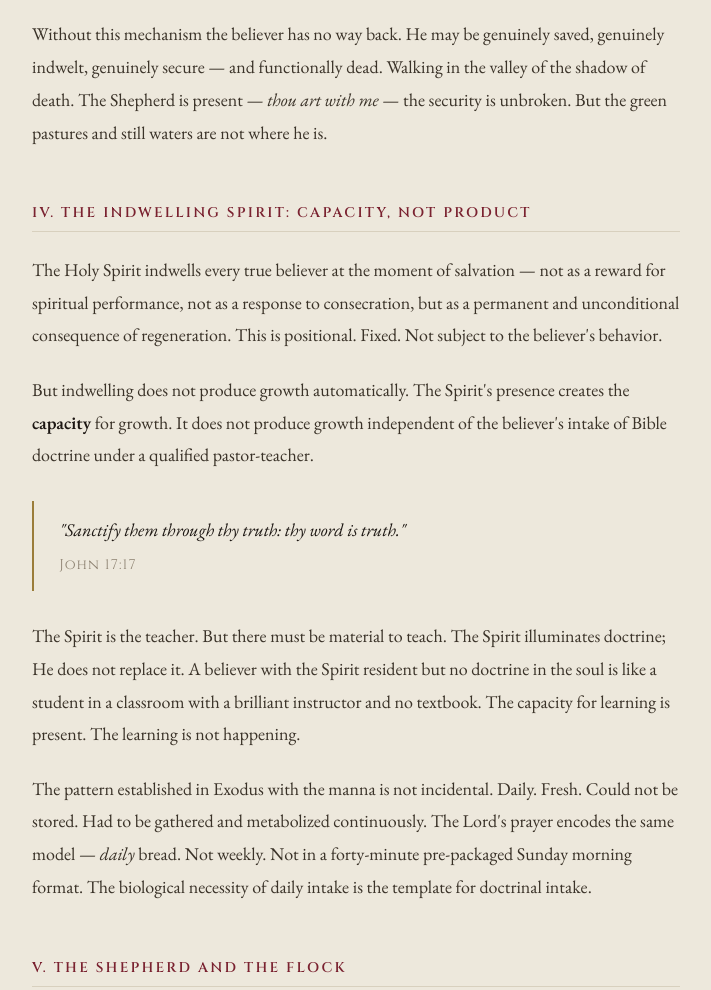
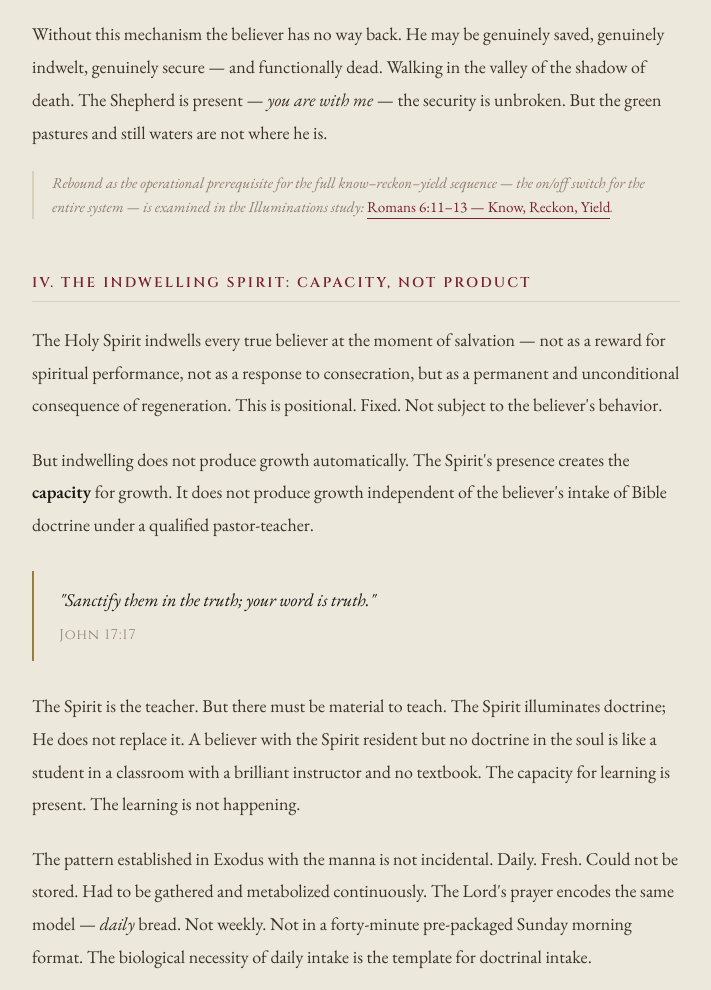
Before and after one commit to JohnDWilbourn/the-watchman, a plain HTML site: page wages-of-the-sin-nature.html in a window 1280 px wide. Shown: the part 2264-3254 px from the top of the page, without its empty margins (284-995 px from the left). Drawn offline with nearby package versions, Linux system fonts and the light colour scheme.

Commit message:
Update wages of sin nature article

```diff
--- a/wages-of-the-sin-nature.html
+++ b/wages-of-the-sin-nature.html
@@ -160,6 +160,28 @@
       margin-bottom: 0.4rem;
     }
 
+    /* ── CROSS-REFERENCES ── */
+    .article-body .cross-ref {
+      font-size: 0.84rem;
+      line-height: 1.6;
+      color: var(--stone);
+      border-left: 2px solid var(--parchment-dk);
+      padding-left: 1rem;
+      margin: 0.4rem 0 1.8rem;
+      font-style: italic;
+    }
+    .article-body .cross-ref a {
+      color: var(--crimson);
+      text-decoration: none;
+      border-bottom: 1px solid var(--crimson);
+      padding-bottom: 1px;
+      font-style: normal;
+    }
+    .article-body .cross-ref a:hover {
+      color: var(--brass);
+      border-color: var(--brass);
+    }
+
     /* ── BACK LINK ── */
     .back-link {
       max-width: 720px;
@@ -246,7 +268,7 @@
       <li><strong>Physical death as extreme discipline</strong> — 1 Corinthians 11:30 and 1 John 5:16, the sin unto death</li>
     </ul>
 
-    <p>Paul's statement in Romans 8:6 is unambiguous: <em>"To be carnally minded</em> <strong>is</strong> <em>death."</em> Not leads toward. Not resembles. <strong>Is.</strong> Present tense. A living, indwelt, eternally secure believer functioning in the sin nature experiences the operational reality of death — spiritually inert, incapable of producing divine good, cut off from the fellowship that constitutes the Christian life.</p>
+    <p>Paul's statement in Romans 8:6 is unambiguous: <em>"For to set the mind on the flesh</em> <strong>is</strong> <em>death."</em> Not leads toward. Not resembles. <strong>Is.</strong> Present tense. A living, indwelt, eternally secure believer functioning in the sin nature experiences the operational reality of death — spiritually inert, incapable of producing divine good, cut off from the fellowship that constitutes the Christian life.</p>
 
     <p>This is the wages landing on the believer in real time. The payroll runs every day the believer remains out of fellowship.</p>
 
@@ -262,7 +284,9 @@
 
     <p>This is the first and foundational Problem-Solving Device: <strong>Rebound</strong>. Naming the sin to God — not to a priest, not to a pastor, not to a congregation — restores fellowship instantly. The Greek verb <em>confess</em> (<em class="greek">ὁμολογέω</em>) means to say the same thing, to agree with God's assessment of the sin. No emotional performance required. No penance. No public declaration. One act of the will, directed toward God, and fellowship is restored.</p>
 
-    <p>Without this mechanism the believer has no way back. He may be genuinely saved, genuinely indwelt, genuinely secure — and functionally dead. Walking in the valley of the shadow of death. The Shepherd is present — <em>thou art with me</em> — the security is unbroken. But the green pastures and still waters are not where he is.</p>
+    <p>Without this mechanism the believer has no way back. He may be genuinely saved, genuinely indwelt, genuinely secure — and functionally dead. Walking in the valley of the shadow of death. The Shepherd is present — <em>you are with me</em> — the security is unbroken. But the green pastures and still waters are not where he is.</p>
+
+    <p class="cross-ref">Rebound as the operational prerequisite for the full know–reckon–yield sequence — the on/off switch for the entire system — is examined in the Illuminations study: <a href="https://commentary.intelligencereport.info/illuminations/know_reckon_yield.html">Romans 6:11–13 — Know, Reckon, Yield</a>.</p>
 
     <h2>IV. The Indwelling Spirit: Capacity, Not Product</h2>
 
@@ -271,7 +295,7 @@
     <p>But indwelling does not produce growth automatically. The Spirit's presence creates the <strong>capacity</strong> for growth. It does not produce growth independent of the believer's intake of Bible doctrine under a qualified pastor-teacher.</p>
 
     <blockquote>
-      "Sanctify them through thy truth: thy word is truth."
+      "Sanctify them in the truth; your word is truth."
       <cite>John 17:17</cite>
     </blockquote>
 
@@ -316,12 +340,13 @@
     <p>These two realities operate simultaneously. The believer is always fully positioned in Christ. He is not always in fellowship. Both statements are true at the same moment. Neither cancels the other. The entire spiritual life is the progressive process of allowing the fixed positional truth to govern and inform the variable experiential moment.</p>
 
     <blockquote>
-      "Likewise reckon ye also yourselves to be dead indeed unto sin,
-      but alive unto God through Jesus Christ our Lord."
+      "So you also must consider yourselves dead to sin and alive to God in Christ Jesus."
       <cite>Romans 6:11</cite>
     </blockquote>
 
     <p>Not <em>become</em> dead to sin. <strong>Reckon</strong> — <em class="greek">λογίζομαι</em> — calculate, take into account as established fact, let the positional reality function as the operating assumption of the experiential moment. The mechanics of sanctification are grounded in the settled facts of justification.</p>
+
+    <p class="cross-ref">Reckon is the second stage of a three-part operational sequence — know, reckon, yield — rooted in the military and accounting vocabulary of the Roman world. The full lexical, grammatical, and doctrinal treatment of all three stages is in the Illuminations study: <a href="https://commentary.intelligencereport.info/illuminations/know_reckon_yield.html">Romans 6:11–13 — Know, Reckon, Yield</a>.</p>
 
     <h2>VIII. Lordship Salvation: The Category Error</h2>
 
@@ -329,13 +354,13 @@
 
     <p>The position holds that genuine saving faith necessarily includes submission to Christ as Lord — that behavioral transformation, repentance from sin, and ongoing obedience are either components of saving faith or its inevitable fruit. If those evidences are absent, the faith was not genuine. The implication is that carnality in a believer is either temporary or diagnostic of a salvation that never occurred.</p>
 
-    <p>The exegetical problem is 1 Corinthians 3. Paul describes the carnal believer in explicit terms: an infant in Christ, out of fellowship, producing wood, hay, and stubble. At the Bema his works burn. He is <em>saved, yet so as through fire</em> (v.15). This is not a temporary blip. Paul treats carnality as a recognizable, sustained condition of a genuinely saved person. Lordship salvation has no coherent category for this individual. He must be either temporarily carnal — with no timeline provided — or unsaved, which contradicts Paul's explicit statement.</p>
+    <p>The exegetical problem is 1 Corinthians 3. Paul describes the carnal believer in explicit terms: an infant in Christ, out of fellowship, producing wood, hay, and stubble. At the Bema his works burn. He is <em>saved, but only as through fire</em> (v.15). This is not a temporary blip. Paul treats carnality as a recognizable, sustained condition of a genuinely saved person. Lordship salvation has no coherent category for this individual. He must be either temporarily carnal — with no timeline provided — or unsaved, which contradicts Paul's explicit statement.</p>
 
     <p>Furthermore, the historical and exegetical sequence of Christ's Lordship matters. Philippians 2:9-11 — the title Lord of lords and King of kings is the post-resurrection conferral by the Father in response to the humiliation and strategic victory of the cross. Lordship salvation imports this post-resurrection title back into the salvation transaction and requires the sinner to recognize and submit to a position Christ had not yet formally assumed at the point of the cross. The sequence is inverted.</p>
 
     <p>The Noble Confession — <em>Jesus is Lord</em> — is real. The Lordship of Christ is real. Confessing that Lordship is the natural expression of a soul filled with doctrine and the Holy Spirit. But it is <strong>fruit</strong>, not <strong>root</strong>. It is the product of a mature spiritual life expressing itself, not the entrance credential for the salvation transaction.</p>
 
-    <p>Romans 10:9 — <em>"confess with thy mouth the Lord Jesus"</em> — is the text most frequently deployed in defense of Lordship salvation. But Paul's statement in the same breath is definitive: <em>"with the heart man believeth unto righteousness"</em> (v.10). The belief precedes the confession. The heart transaction precedes the verbal expression. The sequence is in the text itself.</p>
+    <p>Romans 10:9 — <em>"if you confess with your mouth that Jesus is Lord"</em> — is the text most frequently deployed in defense of Lordship salvation. But Paul's statement in the same breath is definitive: <em>"with the heart one believes and is justified"</em> (v.10). The belief precedes the confession. The heart transaction precedes the verbal expression. The sequence is in the text itself.</p>
 
     <p>Making the confession a condition of salvation is <strong>doctrinal gatekeeping</strong> — taking a true statement, relocating it from its proper domain into the salvation transaction where it cannot function without corrupting the mechanism, and erecting it as a threshold the sinner must clear before the grace of God is permitted to operate. It turns the simplicity of coming as a child into an entrance examination with no defined passing score and a gatekeeper who can always move the goalposts.</p>
 
@@ -350,7 +375,7 @@
     <p>The product of metabolized doctrine is not religious performance visible from the outside. It is stability under pressure. Peace that passes understanding. Response to adversity that makes no sense by the metrics of human wisdom.</p>
 
     <blockquote>
-      "I have learned, in whatsoever state I am, therewith to be content."
+      "I have learned in whatever situation I am to be content."
       <cite>Philippians 4:11</cite>
     </blockquote>
 
```
